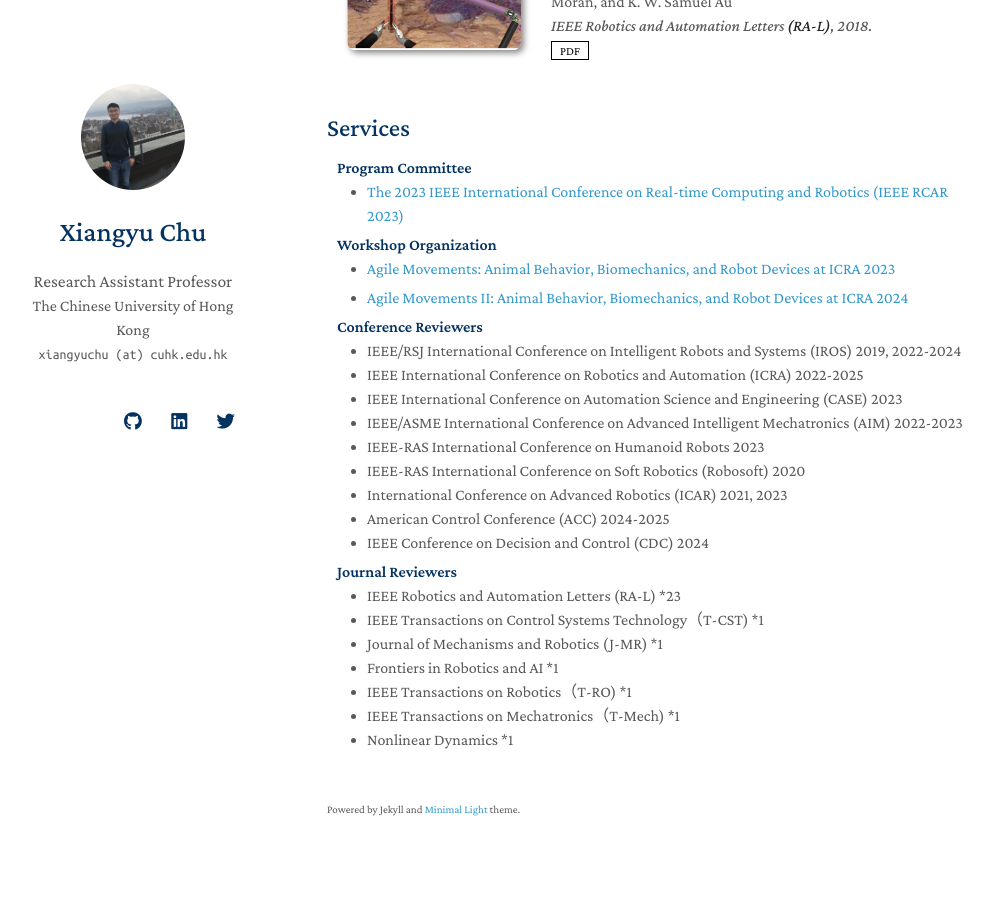
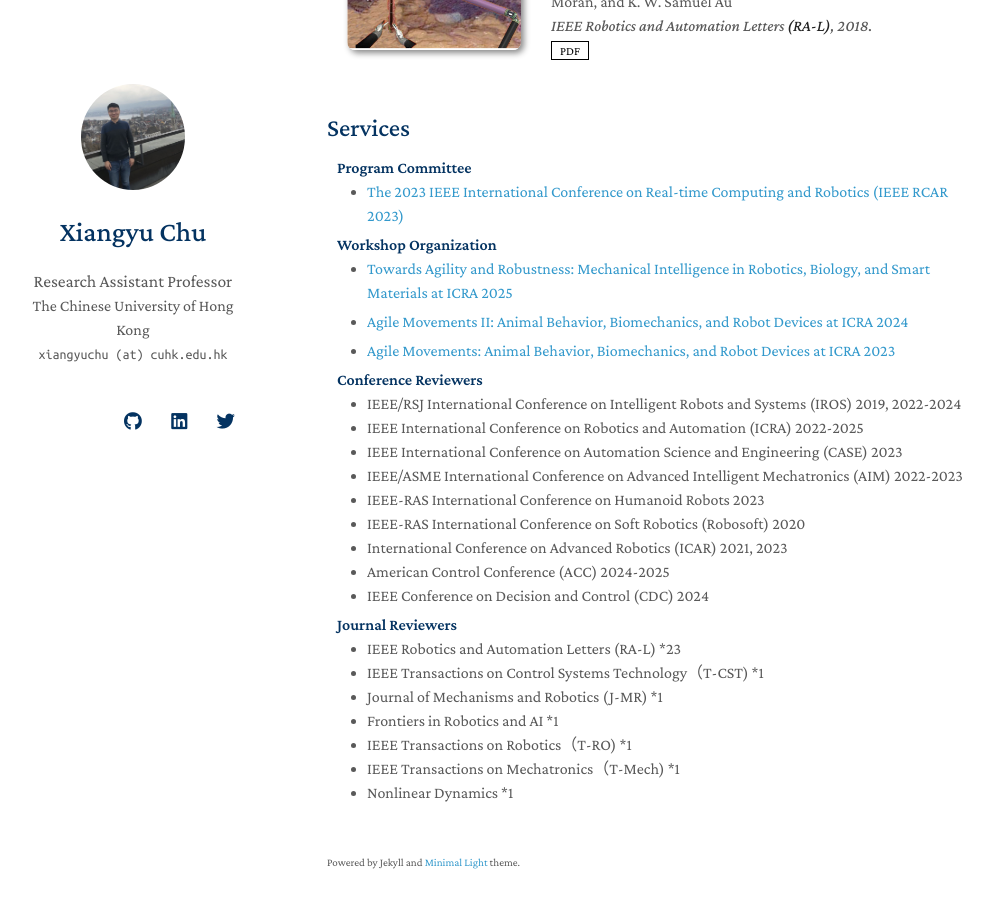
Before and after one commit to xiangyuchu03/xiangyuchu03.github.io, a Jekyll site: the page built from index.md, in a window 1280 px wide and 900 px high, scrolled down 3232 px. Shown: the whole window, without its empty margins (143-1136 px from the left). Built offline with Jekyll 4.4.1, drawn with Linux system fonts in a browser that asks for light colours; nearby versions of some CDN libraries; a style sheet for code colours, icons or effects is not loaded; our own code applies the rules of GitHub Pages for plain Markdown files.

Commit message:
Update services.md

```diff
--- a/_includes/services.md
+++ b/_includes/services.md
@@ -9,10 +9,13 @@
 <h4 style="margin:0 10px 0;">Workshop Organization</h4>
 
 <ul style="margin:0 0 5px;">
-  <li><a href="https://sites.google.com/view/agilemovement-2023icra"><autocolor></autocolor>Agile Movements: Animal Behavior, Biomechanics, and Robot Devices at ICRA 2023</a></li>
+  <li><a href="https://sites.google.com/view/mechanicalintelligence-icra25/"><autocolor></autocolor>Towards Agility and Robustness: Mechanical Intelligence in Robotics, Biology, and Smart Materials at ICRA 2025</a></li>
 </ul>
 <ul style="margin:0 0 5px;">
   <li><a href="https://sites.google.com/view/agilemovementsii"><autocolor></autocolor>Agile Movements II: Animal Behavior, Biomechanics, and Robot Devices at ICRA 2024</a></li>
+</ul>
+<ul style="margin:0 0 5px;">
+  <li><a href="https://sites.google.com/view/agilemovement-2023icra"><autocolor></autocolor>Agile Movements: Animal Behavior, Biomechanics, and Robot Devices at ICRA 2023</a></li>
 </ul>
 
 <h4 style="margin:0 10px 0;">Conference Reviewers</h4>
```
